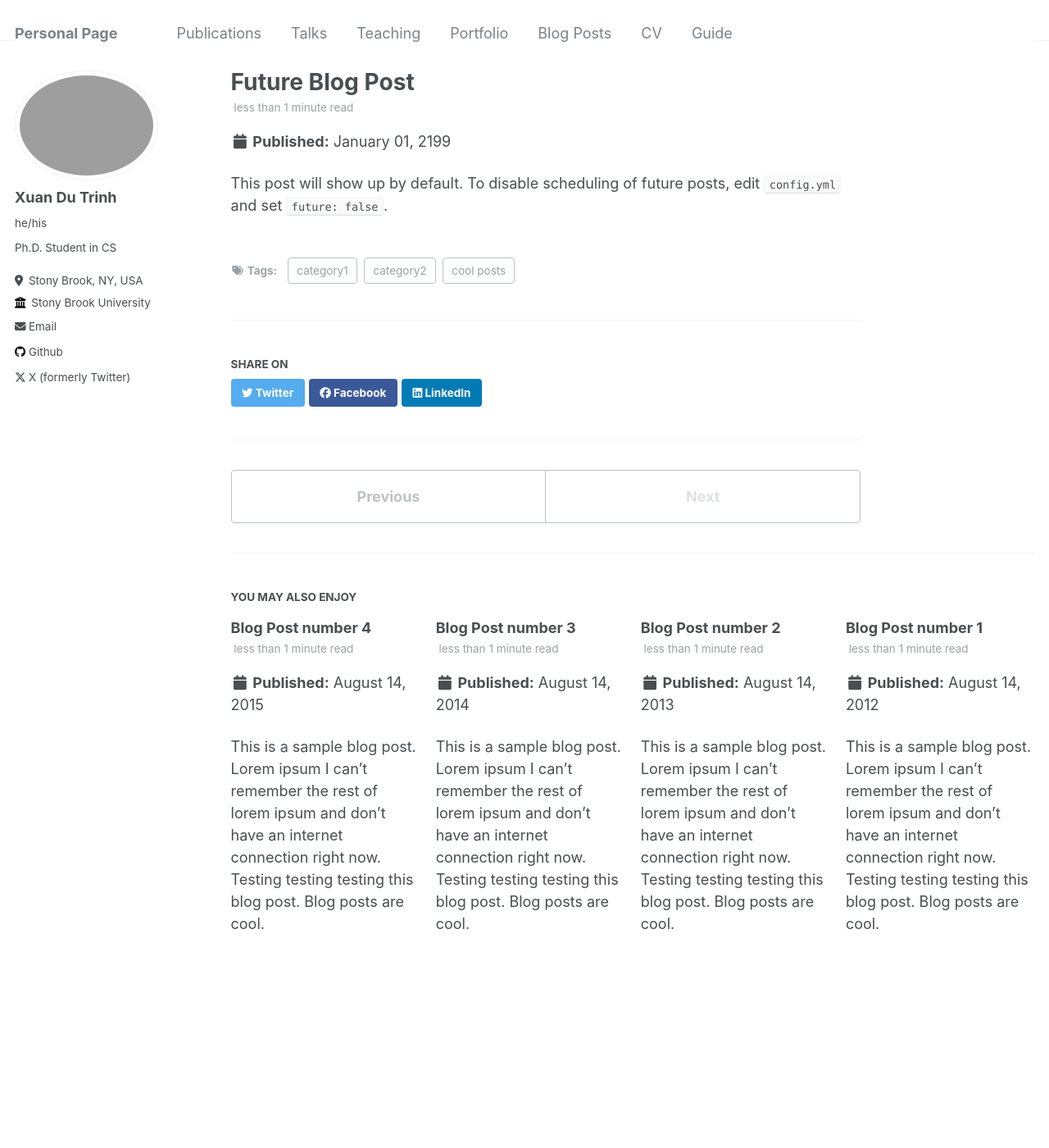
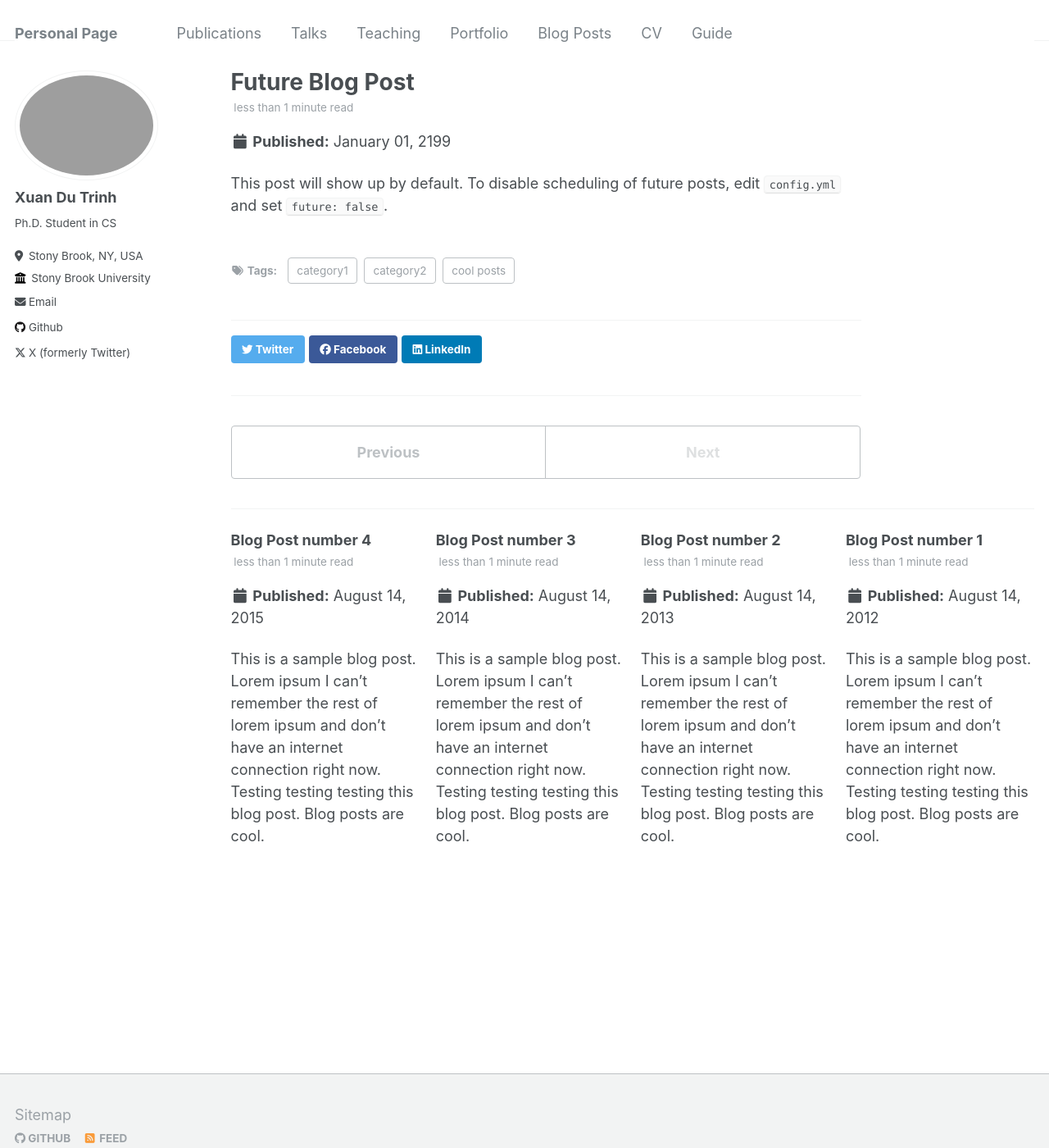
Before and after one commit to trinhdu97/trinhdu97.github.io, a Jekyll site: the page built from _posts/2199-01-01-future-post.md, in a window 1280 px wide and 1400 px high. Shown: the whole window at 82% size. Built offline with Jekyll 4.4.1, drawn with Linux system fonts in a browser that asks for light colours; part of the change alters nothing that is shown.

Commit message:
Update _config.yml

```diff
--- a/_config.yml
+++ b/_config.yml
@@ -7,7 +7,7 @@
 # server process.
 
 # Basic Site Settings
-locale                   : "en-US"
+locale                   : "USA"
 title                    : "Personal Page"
 title_separator          : "-"
 name                     : &name "Your Name"
@@ -23,7 +23,7 @@ author:
   # Biographic information
   avatar           : "profile.png"
   name             : "Xuan Du Trinh"
-  pronouns         : "he/his"
+  #pronouns         : "He/His"
   bio              : "Ph.D. Student in CS"
   location         : "Stony Brook, NY, USA"
   employer         : "Stony Brook University"
```
